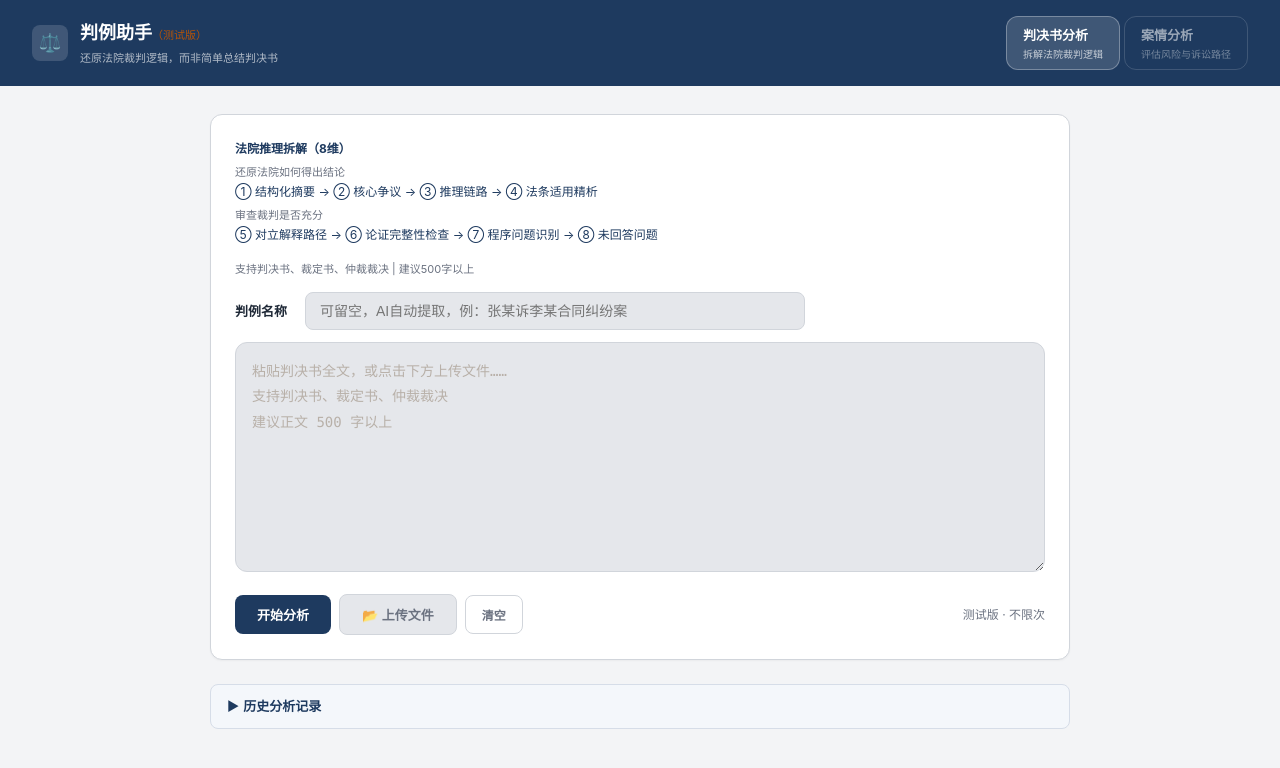
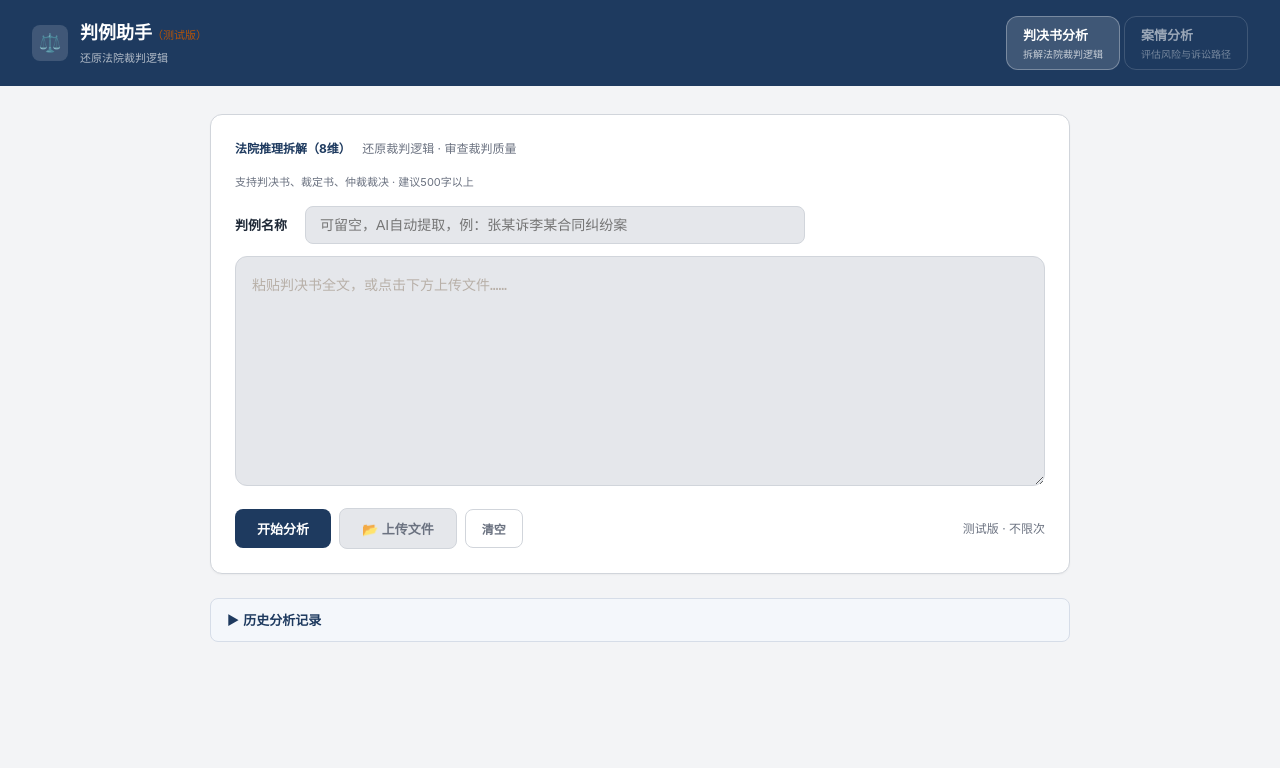
Before and after one commit to tokens-001/case-analyzer, a Flask app: page / in a window 1280 px wide. Shown: the top 768 px of the page. Run offline with Flask 3, Linux system fonts and the light colour scheme.

Commit message:
首页极简：维度名收进结果页，首页只留一句话
- 分析框架: '法院推理拆解（8维）还原裁判逻辑 · 审查裁判质量'
- tagline/placeholder精简
- 高级感来自克制，不是信息更完整

Co-Authored-By: Claude <noreply@anthropic.com>

```diff
--- a/python/templates/index.html
+++ b/python/templates/index.html
@@ -65,12 +65,8 @@
   .features {
     margin-bottom: 14px; font-size: 12px;
   }
-  .features-header { margin-bottom: 4px; }
   .features-title { font-weight: 700; color: var(--navy); }
-  .features-row { font-size: 11px; color: var(--text-dim); margin-top: 4px; }
-  .features-row:first-of-type { margin-top: 0; }
-  .features-flow { font-size: 12px; color: var(--navy); margin-bottom: 2px; }
-  .features-flow span { font-weight: 500; }
+  .features-desc { color: var(--text-dim); margin-left: 8px; }
 
 
   .main { max-width: 900px; margin: 0 auto; padding: 28px 20px; }
@@ -320,7 +316,7 @@
     <div class="header-logo">⚖️</div>
     <div class="header-text">
       <h1>判例助手<span style="font-size:11px;color:var(--amber);font-weight:400;">（测试版）</span></h1>
-      <div class="tagline" id="tagline">还原法院裁判逻辑，而非简单总结判决书</div>
+      <div class="tagline" id="tagline">还原法院裁判逻辑</div>
     </div>
   </div>
   <div class="mode-switch">
@@ -340,26 +336,20 @@
   <!-- 输入区 -->
   <div class="input-section">
     <div class="features" id="features-judgment">
-      <div class="features-header"><span class="features-title">法院推理拆解（8维）</span></div>
-      <div class="features-row">还原法院如何得出结论</div>
-      <div class="features-flow">① 结构化摘要 → ② 核心争议 → ③ 推理链路 → ④ 法条适用精析</div>
-      <div class="features-row">审查裁判是否充分</div>
-      <div class="features-flow">⑤ 对立解释路径 → ⑥ 论证完整性检查 → ⑦ 程序问题识别 → ⑧ 未回答问题</div>
+      <span class="features-title">法院推理拆解（8维）</span>
+      <span class="features-desc">还原裁判逻辑 · 审查裁判质量</span>
     </div>
     <div class="features" id="features-case" style="display:none">
-      <div class="features-header"><span class="features-title">律师对抗分析（5维）</span></div>
-      <div class="features-row">评估你的处境</div>
-      <div class="features-flow">① 法律关系识别 → ② 事实与证据评估 → ③ 对抗路径分析</div>
-      <div class="features-row">制定行动策略</div>
-      <div class="features-flow">④ 风险推演 → ⑤ 行动建议</div>
+      <span class="features-title">律师对抗分析（5维）</span>
+      <span class="features-desc">评估风险 · 预演诉讼路径</span>
     </div>
-    <div style="font-size:11px;color:var(--text-dim);margin-bottom:14px;">支持判决书、裁定书、仲裁裁决 | 建议500字以上</div>
+    <div style="font-size:11px;color:var(--text-dim);margin-bottom:14px;">支持判决书、裁定书、仲裁裁决 · 建议500字以上</div>
     <div class="input-row">
       <label id="caseNameLabel">判例名称</label>
       <input type="text" id="caseName" placeholder="可留空，AI自动提取，例：张某诉李某合同纠纷案">
     </div>
 
-    <textarea id="caseText" placeholder="粘贴判决书全文，或点击下方上传文件……&#10;支持判决书、裁定书、仲裁裁决&#10;建议正文 500 字以上"></textarea>
+    <textarea id="caseText" placeholder="粘贴判决书全文，或点击下方上传文件……"></textarea>
 
     <div class="btn-row">
       <button class="btn btn-primary" onclick="开始分析()">开始分析</button>
@@ -548,8 +538,8 @@ function 切换模式(mode) {
   document.getElementById('mode-judgment').classList.toggle('active', mode === 'judgment');
   document.getElementById('mode-case').classList.toggle('active', mode === 'case');
   const taglines = {
-    judgment: '还原法院裁判逻辑，而非简单总结判决书',
-    case: '预演诉讼路径，评估风险与应对策略'
+    judgment: '还原裁判逻辑 · 审查裁判质量',
+    case: '评估风险 · 预演诉讼路径'
   };
   document.getElementById('tagline').textContent = taglines[mode];
   document.getElementById('features-judgment').style.display = mode === 'case' ? 'none' : 'flex';
```
